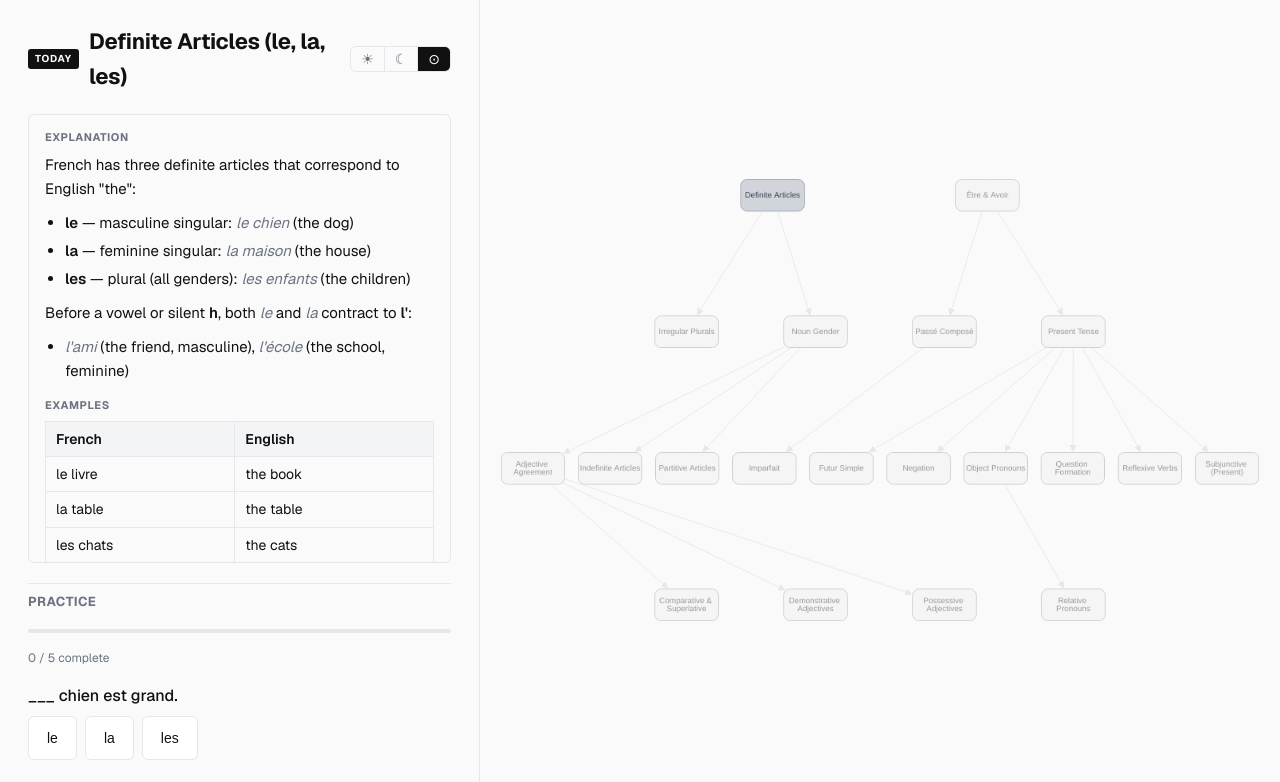
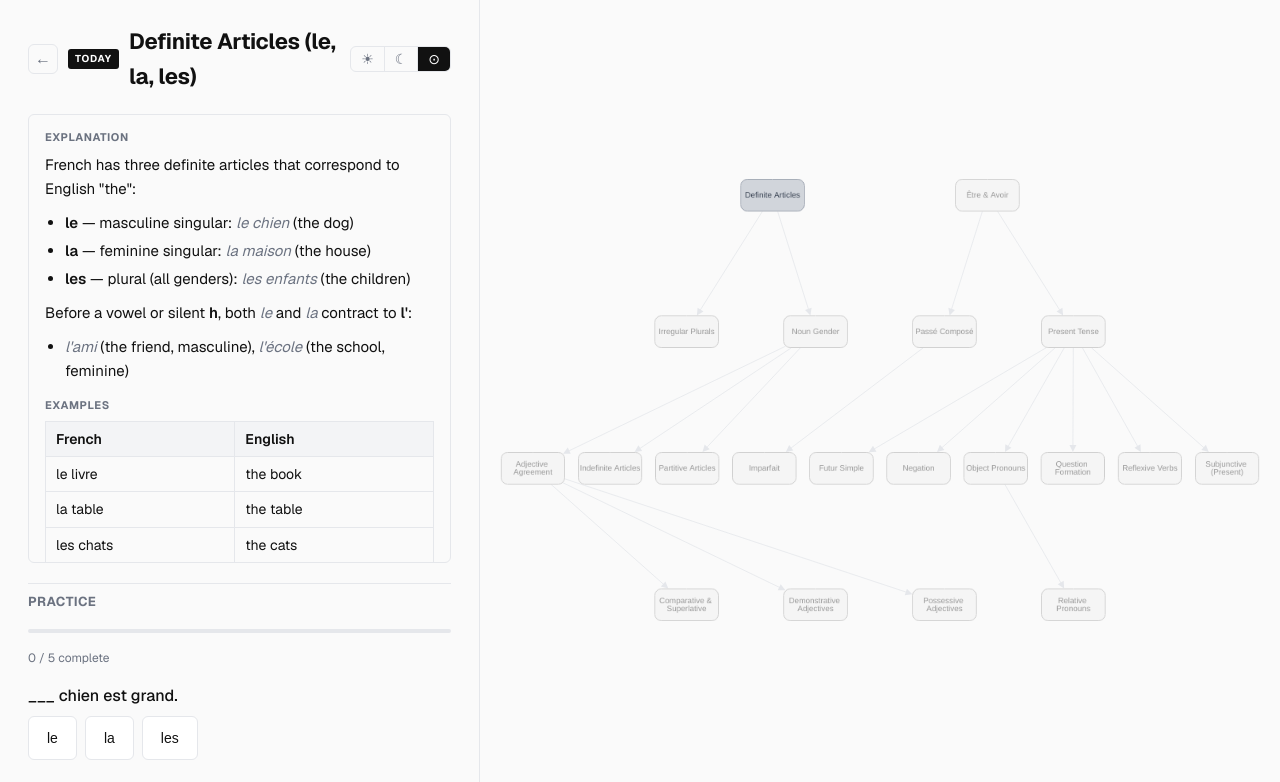
Before and after one commit to zondatw/grammaire-map, a Next.js app: page /drill in a window 1280 px wide. Shown: the top 782 px of the page. Built offline with nearby package versions, Linux system fonts and the light colour scheme.

Commit message:
feat: add back button to drill page header (← → /)

```diff
--- a/app/globals.css
+++ b/app/globals.css
@@ -101,6 +101,21 @@ a { color: inherit; text-decoration: none; }
   font-weight: 700;
   letter-spacing: -0.3px;
 }
+
+.btn-back {
+  display: flex;
+  align-items: center;
+  justify-content: center;
+  width: 30px;
+  height: 30px;
+  border: 1.5px solid var(--border);
+  border-radius: var(--radius);
+  color: var(--fg-muted);
+  font-size: 16px;
+  flex-shrink: 0;
+  transition: border-color 0.15s, color 0.15s;
+}
+.btn-back:hover { border-color: var(--border-hover); color: var(--fg); }
 
 .badge-new {
   background: var(--accent);
--- a/components/DrillPage.tsx
+++ b/components/DrillPage.tsx
@@ -77,6 +77,7 @@ export default function DrillPage({ orderedIds, allRules, allDrills, graph }: Pr
       {/* Left panel: rule card + drills */}
       <div className="panel-left">
         <header className="rule-header">
+          <a href="/" className="btn-back" aria-label="Back to map">←</a>
           {todayRuleId === todayRule.id && (
             <span className="badge-new">TODAY</span>
           )}
```
